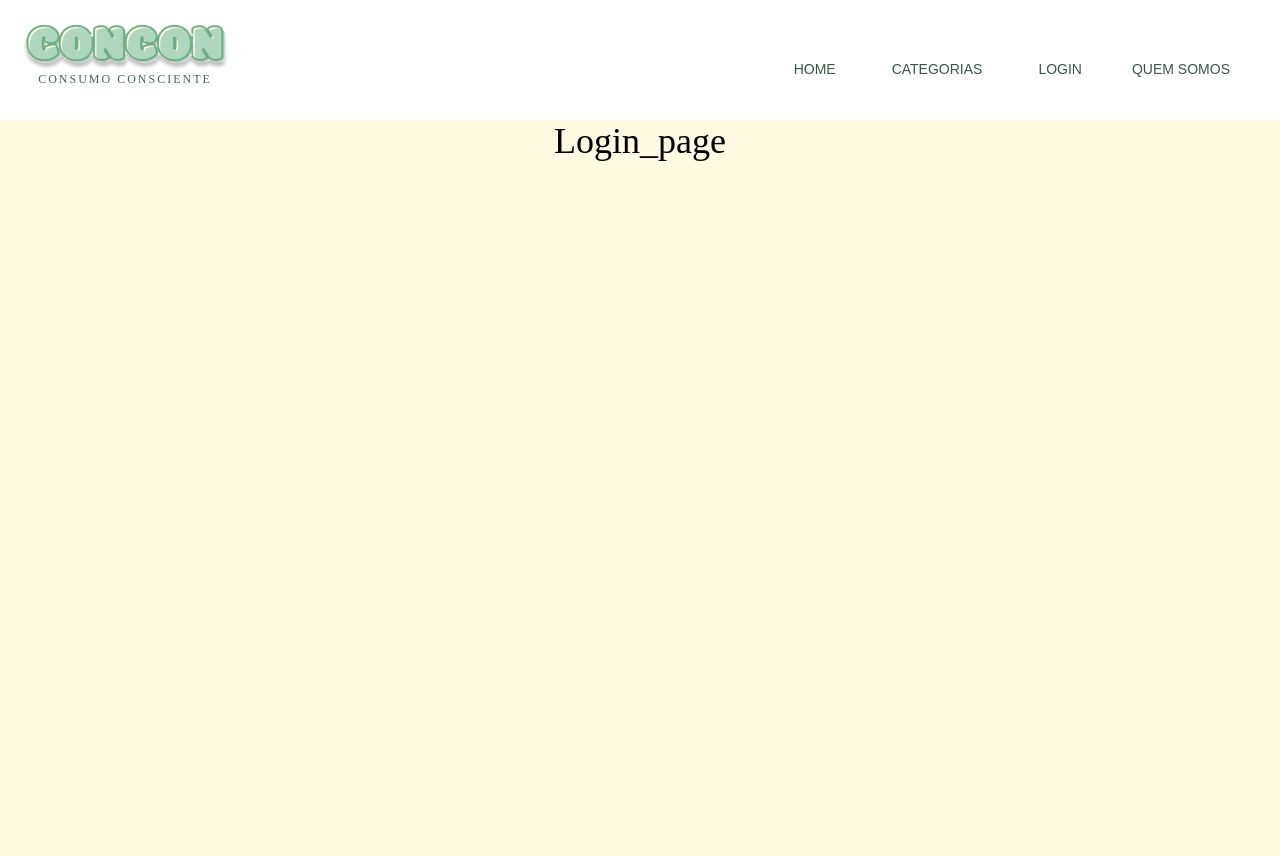
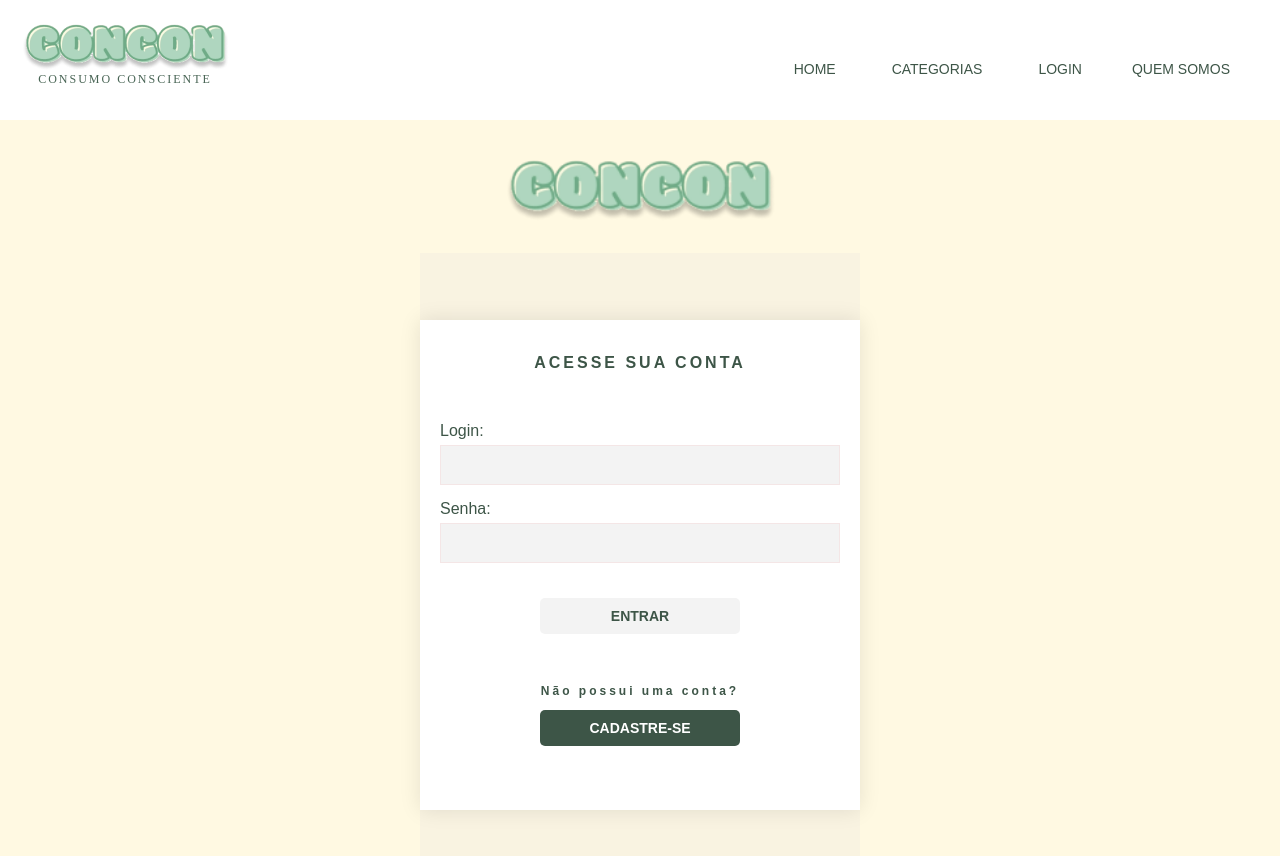
Before and after one commit to ViniciusGr63/pi3, a React (Create React App) app in the folder frontend/projetodepi/: page /LoginPage in a window 1280 px wide. Shown: the top 856 px of the page. Before the commit the page ends 800 px from the top, so only its background shows below. Built offline with nearby package versions, Linux system fonts and the light colour scheme.

Commit message:
página de login e cadastro

```diff
--- a/frontend/projetodepi/src/App.js
+++ b/frontend/projetodepi/src/App.js
@@ -9,6 +9,8 @@ import CategoriaCalcado from './components/pages/categoria/CategoriaCalcado';
 import CategoriaCosmetico from './components/pages/categoria/CategoriaCosmetico';
 import QuemSomos from './components/pages/home/QuemSomos';
 import LoginPage from './components/pages/login/LoginPage';
+import DataPage from './components/pages/login/DataPage';
+import RegisterPage from './components/pages/login/RegisterPage';
 //components
 import Header from './components/pages/home/Header';
 
@@ -28,6 +30,8 @@ function App() {
           <Route path="/CategoriaCalcado" element={<CategoriaCalcado />} />
           <Route path="/CategoriaCosmetico" element={<CategoriaCosmetico />} />
           <Route path="/LoginPage" element={<LoginPage />} />
+          <Route path="/DataPage" element={<DataPage />}/>
+          <Route path="/RegisterPage" element={<RegisterPage />}/>
           <Route path="/QuemSomos" element={<QuemSomos />} />
         </Routes>
       </Router>
--- a/frontend/projetodepi/src/components/pages/home/HomePage.module.css
+++ b/frontend/projetodepi/src/components/pages/home/HomePage.module.css
@@ -77,6 +77,7 @@ p{
     left: 80px;
     display: flex;
     align-items: center;
+    box-shadow: 0 0 10px rgba(0, 0, 0, 0.1);
 }
 
 .searchInput {
@@ -84,14 +85,14 @@ p{
     background-color: #D9D9D9;
     padding: 10px;
     border: 1px solid #ccc;
-    border-radius: 4px 0 0 4px;
+    border-radius: 0px;
     outline: none;
 }
 
 .searchIcon {
     background-color: #ffffff;
     padding: 10px;
-    border-radius: 0 4px 4px 0;
+    border-radius: 0px;
 
     height: 16px;
     width: 19px;
--- a/frontend/projetodepi/src/components/pages/home/Nav.module.css
+++ b/frontend/projetodepi/src/components/pages/home/Nav.module.css
@@ -37,10 +37,6 @@
     display: flex;
     list-style: none;
     margin: 0;
-
-
-
-
 }
 
 .item{
--- /dev/null
+++ b/frontend/projetodepi/src/components/pages/login/LoginPage.css
@@ -0,0 +1,119 @@
+.login-page {
+    display: flex;
+    flex-direction: column;
+    align-items: center;
+    justify-content: center;
+    height: 100vh;
+    background-color: #FFF9E2;
+}
+
+.logo {
+    width: 300px; /* Ajuste conforme necessário */
+    margin-top: 40px;
+    margin-bottom: 30px;
+
+}
+
+.login-container {
+    display: flex;
+    justify-content: center;
+    align-items: center;
+    height: 100vh;
+    background-color: #f9f3e1;
+}
+
+.form-wrapper {
+    background-color: white;
+    padding: 20px;
+    border-radius: 0px;
+    box-shadow: 0 0 20px rgba(0, 0, 0, 0.1);
+    text-align: center;
+    width: 400px;
+    height: 450px;
+}
+
+.form {
+    display: flex;
+    flex-direction: column;
+}
+
+.form-group {
+    margin-bottom: 15px;
+}
+
+.form-group label {
+    display: block;
+    margin-bottom: 5px;
+    text-align: left;
+    color: #3D5547;
+
+}
+
+.form-group input {
+    background-color: #F3F3F3;
+    padding: 10px;
+    border: 1px solid #f4e6e6;
+    font-size: 16px;
+    width: 100%;
+    box-sizing: border-box;
+}
+
+.form-title {
+    margin-bottom: 50px;
+    font-size: 16px;
+    font-weight: 600;
+    color: #3D5547;
+    letter-spacing: 3px;
+}
+
+.button-container {
+    display: flex;
+    justify-content: center /* Alinha o botão à direita */
+}
+
+.submit-button {
+    padding: 10px;
+    margin-top: 20px;
+    width: 200px;
+    border: none;
+    border-radius: 5px;
+    background-color: #F3F3F3;
+    color: #3D5547;
+    font-size: 14px;
+    font-weight: 600;
+    cursor: pointer;
+}
+
+.submit-button:hover {
+    background-color: #88b297;
+}
+
+.error-message {
+    font-size: 14px;
+    color: red;
+    margin-top: 20px;
+}
+
+.register-title {
+    margin-top: 50px;
+    font-size: 12px;
+    color: #3D5547;
+    letter-spacing: 3px;
+}
+
+.register-button {
+    padding: 10px;
+
+    width: 200px;
+    border: none;
+    border-radius: 5px;
+    background-color: #3D5547;
+    color: #fff;
+    font-size: 14px;
+    font-weight: 600;
+    cursor: pointer;
+}
+
+.register-button:hover {
+    background-color: #d2cfcf;
+}
--- a/frontend/projetodepi/src/components/pages/login/LoginPage.js
+++ b/frontend/projetodepi/src/components/pages/login/LoginPage.js
@@ -1,15 +1,74 @@
+import React, { useState } from 'react';
+import { useNavigate } from 'react-router-dom';
+import './LoginPage.css';
+import LogoCONCON from './../../../assets/images/LOGOCOCON.png';
 
-function LoginPage (){
-    return(
-        <div>
+function LoginPage() {
 
+    // exemplo de autentificação para rotear para DataPage.js
+    const [username, setUsername] = useState('');
+    const [password, setPassword] = useState('');
+    const [error, setError] = useState('');
+    const navigate = useNavigate();
 
-            <p>Login_page </p>
+    const handleSubmit = (e) => {
+        e.preventDefault();
+        const trimmedUsername = username.trim();
+        const trimmedPassword = password.trim();
 
+        if (trimmedUsername !== '' && trimmedPassword !== '') {
+            if (trimmedUsername === 'teste' && trimmedPassword === 'teste') {
+                setError('');
+                navigate('/DataPage');
+            } else {
+                setError('Login inválido. Por favor, tente novamente.');
+            }
+        } else {
+            setError('Por favor, preencha ambos os campos.');
+        }
+    };
+    // rotear para a página de cadastro
+    const handleRegister = () => {
+        navigate('/RegisterPage');
+    };
 
+    return (
+        <div className="login-page">
+            <img src={LogoCONCON} alt="Logo" className="logo" />
+            <div className="login-container">
+                <div className="form-wrapper">
+                    <h2 className="form-title">ACESSE SUA CONTA</h2>
+                    <form onSubmit={handleSubmit} className="form">
+                        <div className="form-group">
+                            <label>Login:</label>
+                            <input
+                                type="text"
+                                value={username}
+                                onChange={(e) => setUsername(e.target.value)}
+                            />
+                        </div>
+                        <div className="form-group">
+                            <label>Senha:</label>
+                            <input
+                                type="password"
+                                value={password}
+                                onChange={(e) => setPassword(e.target.value)}
+                            />
+                        </div>
+                        <div className="button-container">
+                            <button type="submit" className="submit-button">ENTRAR</button>
+                        </div>
+                        {error && <p className="error-message">{error}</p>}
+                        <h3 className="register-title">Não possui uma conta?</h3>
+                        <div>
+                            <button type="button" className="register-button" onClick={handleRegister}>CADASTRE-SE</button>
+                        </div>
+                    </form>
+                </div>
+            </div>
+            <p><br /></p>
+        </div>
+    );
+}
 
-
-        </div>
-    )
-}
 export default LoginPage;
--- a/frontend/projetodepi/src/components/pages/login/RegisterPage.js
+++ b/frontend/projetodepi/src/components/pages/login/RegisterPage.js
@@ -0,0 +1,10 @@
+//página de cadastro
+
+function RegisterPage (){
+    return(
+        <div>
+            <p>cadastro</p>
+        </div>
+    )
+}
+export default RegisterPage;
```
